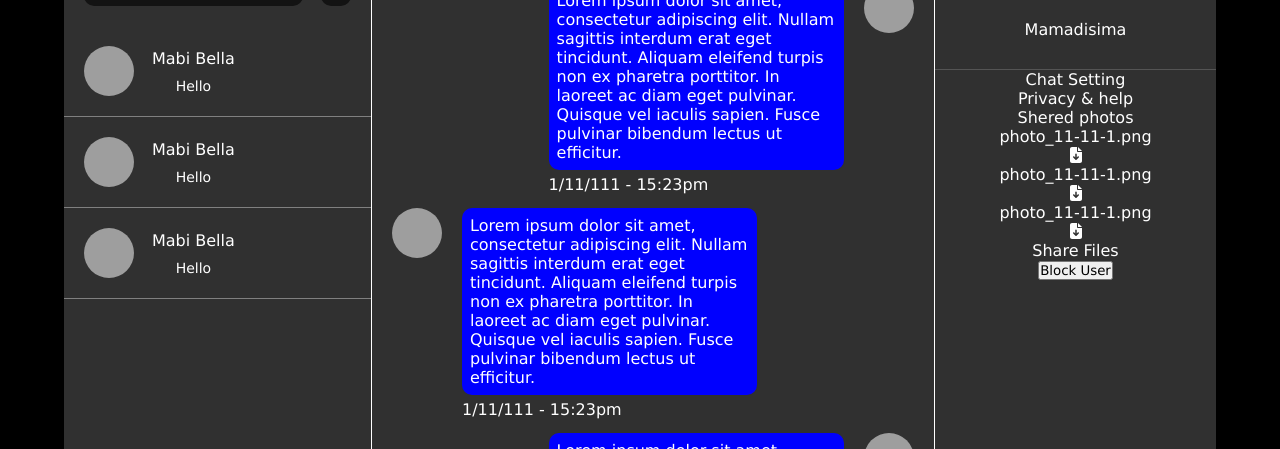
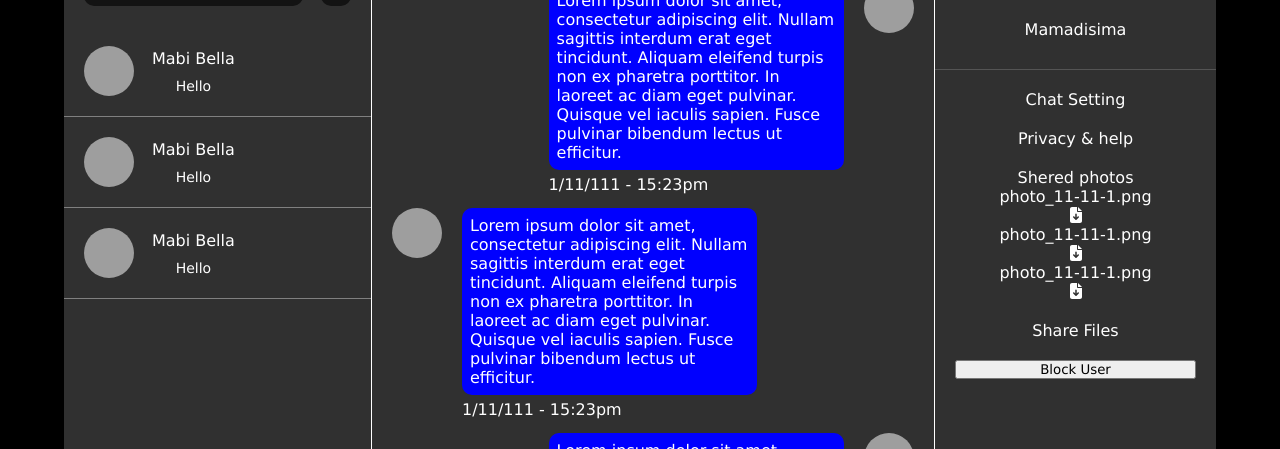
Before and after one commit to LuisArielRetanaHernadez/chat_mabi, a React (Vite) app: page / in a window 1280 px wide. Shown: the part 178-627 px from the top of the page. Built offline with nearby package versions, Linux system fonts and the light colour scheme; grey boxes are pictures that could not be loaded.

Commit message:
agrando un flex a la informacion del usuario y agregando espacio entre elementos

```diff
--- a/src/components/detail/detail.style.css
+++ b/src/components/detail/detail.style.css
@@ -16,4 +16,11 @@
     border-radius: 50%;
     object-fit: cover;
   }
+
+  .detail__information {
+    padding: 20px;
+    display: flex;
+    flex-direction: column;
+    gap: 20px;
+  }
 }
```
